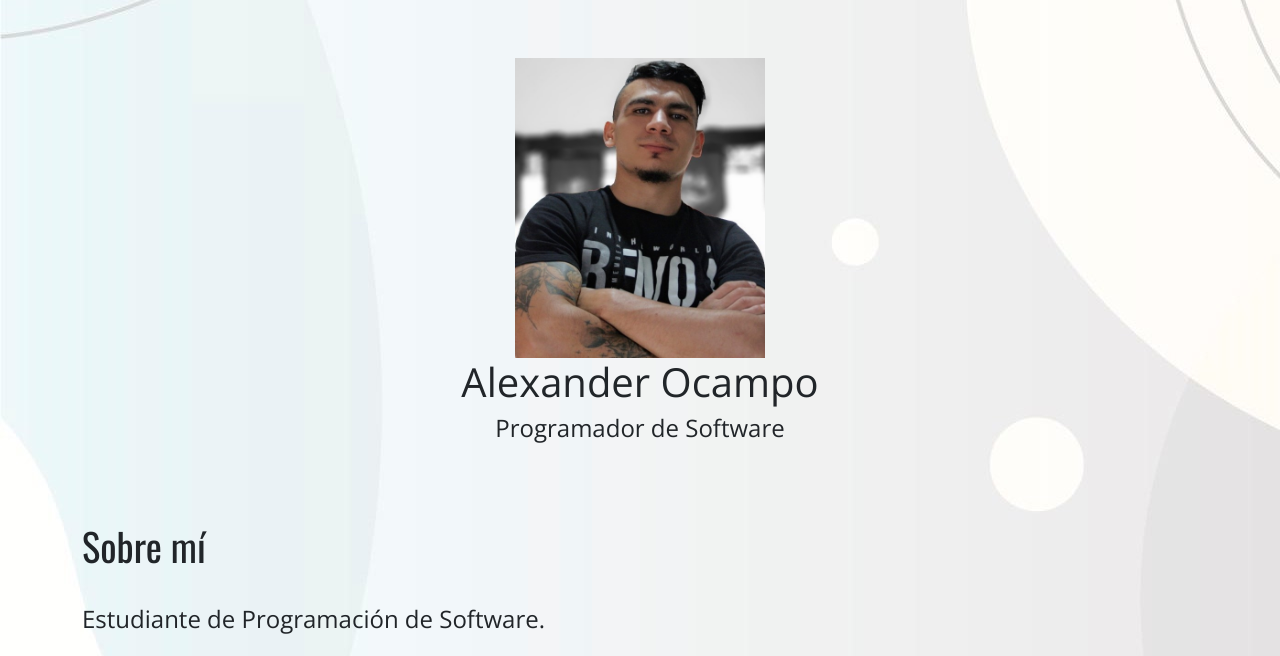
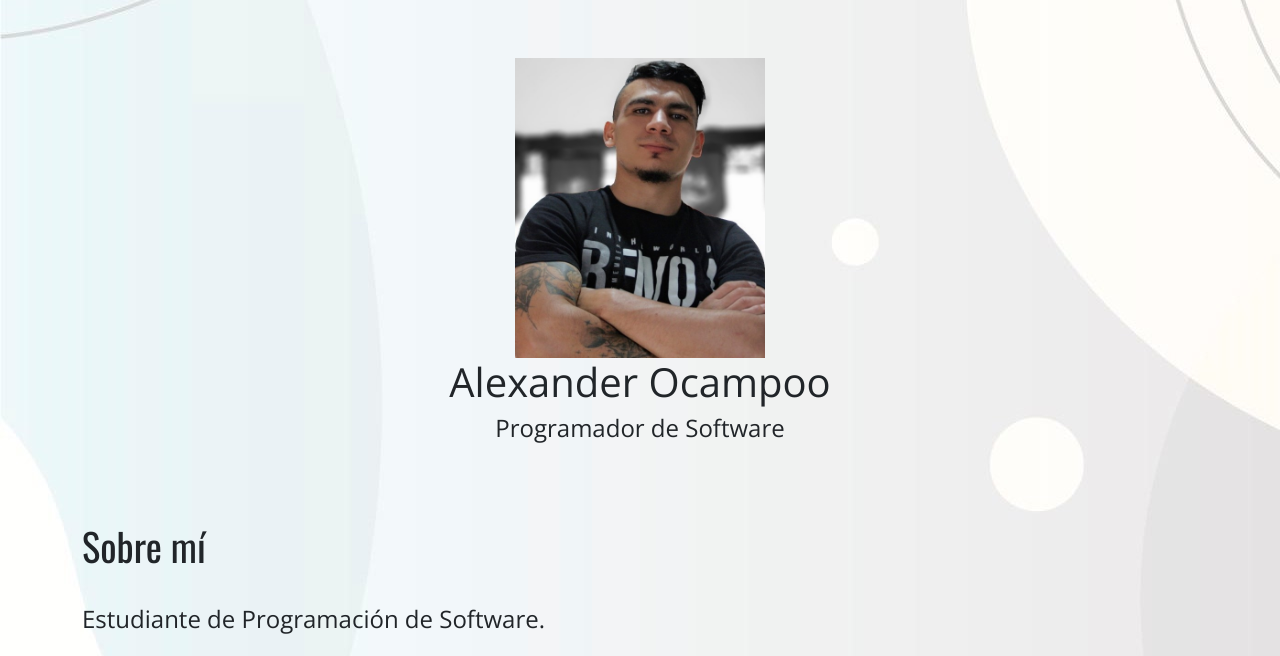
Before and after one commit to analistadesarrollo07hym/PortFolio, a plain HTML site: page index.html in a window 1280 px wide. Shown: the part 144-800 px from the top of the page. Drawn offline with nearby package versions, Linux system fonts and the light colour scheme; no server answers; a web font is replaced by a local one.

Commit message:
Update index.html

```diff
--- a/index.html
+++ b/index.html
@@ -51,7 +51,7 @@
             <div class="photo">
                 <img src="img/perfil.jpg" alt="Alexander Ocampo">
             </div>
-            <h1 class="title-name">Alexander Ocampo</h1>
+            <h1 class="title-name">Alexander Ocampoo</h1>
             <h4 class="subtitle-name">Programador de Software</h4>
         </section>
         <div class="about-me">
```
